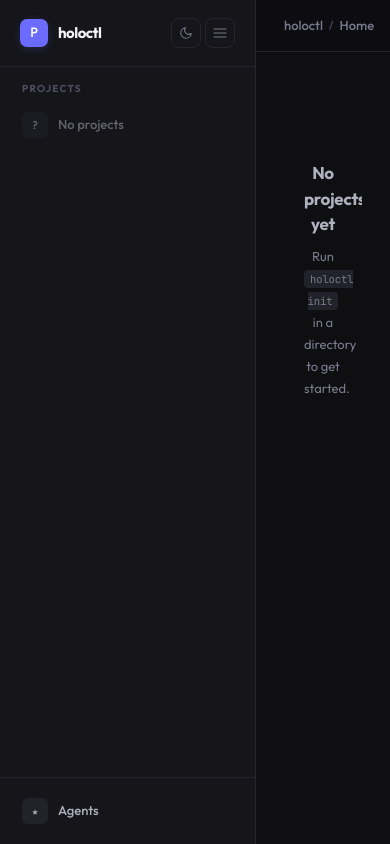
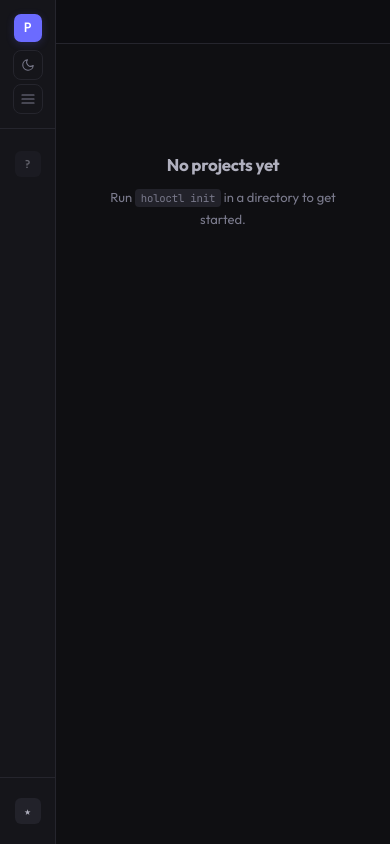
Before and after one commit to FelipeCarillo/holoctl, a FastAPI app: page / in a window 390 px wide. Run offline with FastAPI, Linux system fonts and the light colour scheme.

Commit message:
feat(static): responsive breakpoints (tablet + mobile)
New static/css/responsive.css, imported last from index.css so
its rules win the cascade. Breakpoints:

- 1280px: --col-w drops to 280
- 1024px: sidebar auto-collapses to 64px icon-only (mirrors the
          [data-sidebar="collapsed"] CSS so no JS is needed)
- 768px:  drop breadcrumbs + project path, kanban columns
          scroll-snap horizontally (one column per swipe), detail
          page stacks to single column, board controls wrap
- 480px:  sidebar 56px, hide search and view-tab labels, kanban
          columns fill ~88vw

No JS changes required — the responsive behavior reuses existing
CSS hooks (data-sidebar, kanban overflow, detail-grid).

Co-Authored-By: Claude Opus 4.7 (1M context) <noreply@anthropic.com>

```diff
--- a/holoctl/server/static/css/index.css
+++ b/holoctl/server/static/css/index.css
@@ -27,3 +27,4 @@
 @import "./list.css";
 @import "./timeline.css";
 @import "./tree.css";
+@import "./responsive.css";
--- /dev/null
+++ b/holoctl/server/static/css/responsive.css
@@ -0,0 +1,71 @@
+/* ── Responsive
+   Breakpoints (mobile-first comments, but rules are max-width):
+   - 1280: minor density tweaks
+   - 1024: auto-collapse sidebar to icon-only column (mirrors
+           [data-sidebar="collapsed"] rules so we don't depend on JS)
+   - 768:  drop breadcrumbs and project path, kanban columns scroll-snap
+   - 480:  shrink sidebar to 56px, hide search and view-tab labels,
+           kanban columns occupy near-full viewport width
+   ────────────────────────────────────────────────────────────────────── */
+
+@media (max-width: 1280px) {
+  :root { --col-w: 280px; }
+}
+
+@media (max-width: 1024px) {
+  .sidebar { width: 64px; }
+  .main { margin-left: 64px; }
+  .nav-item-text,
+  .sidebar-brand-name,
+  .nav-item .badge,
+  .nav-group-label,
+  .project-path { display: none; }
+  .nav-item { justify-content: center; padding: 8px; }
+  .sidebar-header {
+    flex-direction: column;
+    gap: 8px;
+    padding: 14px 8px;
+    align-items: center;
+  }
+  .sidebar-brand { gap: 0; }
+  .sidebar-header-actions { flex-direction: column; }
+  .sidebar-footer { padding: 12px 8px; }
+}
+
+@media (max-width: 768px) {
+  .topbar-breadcrumb { display: none; }
+  .board-header { flex-wrap: wrap; gap: 8px; }
+  .board-header-text .board-path { display: none; }
+  /* Snap-scroll between status columns instead of cramming them all
+     into one narrow viewport. */
+  .kanban {
+    scroll-snap-type: x mandatory;
+    -webkit-overflow-scrolling: touch;
+  }
+  .kanban-col {
+    scroll-snap-align: start;
+    min-width: 80vw;
+    max-width: 80vw;
+  }
+  /* Detail page collapses to one column on phones — rail stacks under
+     the markdown body. */
+  .detail-grid {
+    grid-template-columns: 1fr;
+  }
+  /* Board controls wrap their two rows tighter so secondary controls
+     (search, sort, group) don't overflow. */
+  .bc-row { flex-wrap: wrap; gap: 6px; }
+}
+
+@media (max-width: 480px) {
+  :root { --header-h: 44px; }
+  .sidebar { width: 56px; }
+  .main { margin-left: 56px; }
+  .board-header { padding: 10px 12px; }
+  .board-title { font-size: 18px; }
+  .bc-search { display: none; }
+  /* Keep the glyph; drop the label so all four view tabs fit. */
+  .view-tab { padding: 6px 8px; }
+  .view-tab > *:not(.view-tab-glyph) { display: none; }
+  .kanban-col { min-width: 88vw; max-width: 88vw; }
+}
```
